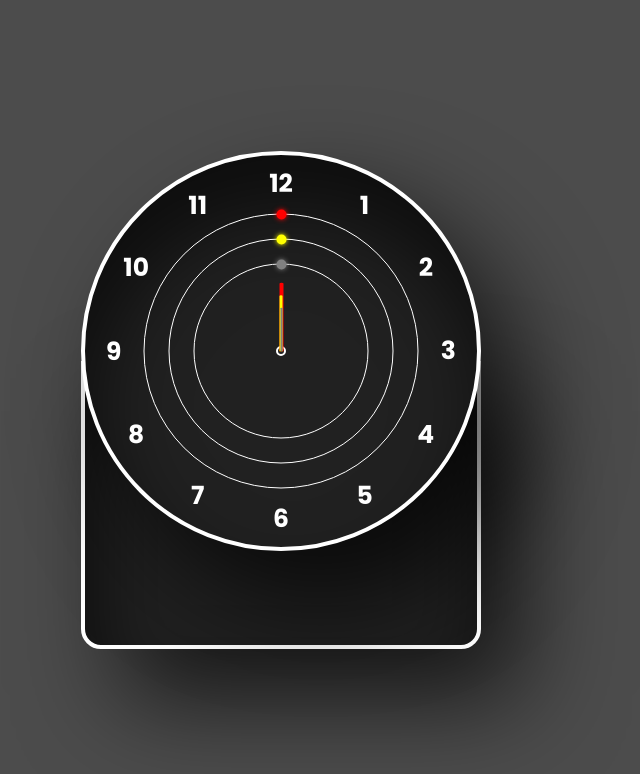
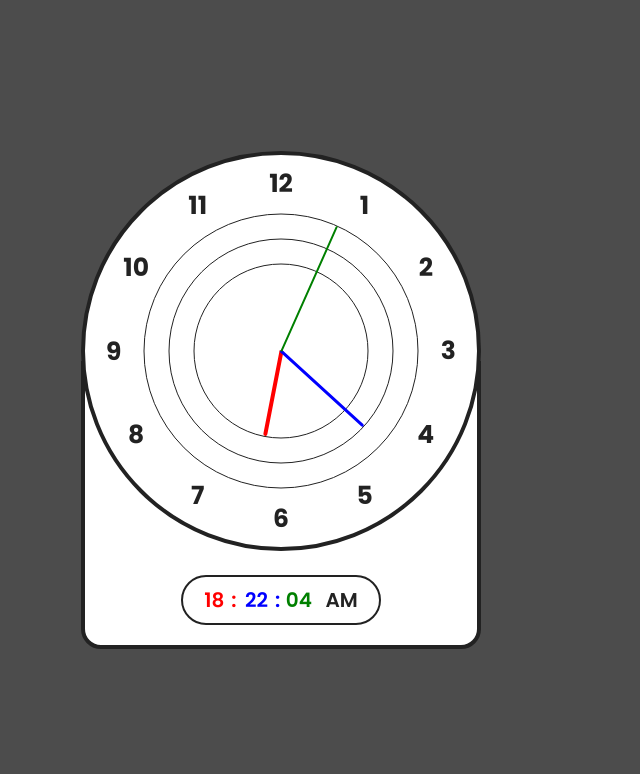
Before and after one commit to nguyenvankhai071295/Clock, a plain HTML site: page index.html in a window 1280 px wide. Shown: the whole page, without its empty margins (359-999 px from the left). Drawn offline with nearby package versions, Linux system fonts and the light colour scheme.

Commit message:
update file html css js

```diff
--- a/css/style.less
+++ b/css/style.less
@@ -31,15 +31,13 @@ body.cms-index-index
     width: 100%;
     height: 400px;
     display: block;
-    background-color: #212121;
+    background-color: #fff;
     border-radius: 50%;
     -moz-border-radius: 50%;
     -webkit-border-radius: 50%;
     position: relative;
     z-index: 1;
-    border: 4px solid #fff;
-    box-shadow: 40px 50px 100px rgba(0,0,0,0.7),
-    inset 10px 55px 80px rgba(0,0,0,0.6);
+    border: 4px solid #222;
     &::before
     {
         content: "";
@@ -65,19 +63,20 @@ body.cms-index-index
         transform: rotate(~"calc(-30deg * var(--a))");
         display: inline-block;
         font-size: 25px;
-        color: #fff;
+        color: #222;
     }
     .circle{
         position: absolute;
         top: 50%;
         left: 50%;
         transform: translate(-50%,-50%);
-        width: 275px;
-        height: 275px;
+
+        width: 175px;
+        height: 175px;
         border-radius: 50%;
         -moz-border-radius: 50%;
         -webkit-border-radius: 50%;
-        border:1px solid #fff;
+        border:1px solid #222;
         display: -webkit-box;
         display: -ms-flexbox;
         display: -webkit-flex;
@@ -86,21 +85,20 @@ body.cms-index-index
         &.circle-2{
             width: 225px;
             height: 225px;
-            &:before{
+            span{
                 z-index: 2;
                 width: 3px;
             }
         }
         &.circle-3{
-            width: 175px;
-            height: 175px;
-            &:before{
+            width: 275px;
+            height: 275px;
+            span{
                 z-index: 1;
                 width: 2px;
             }
         }
-        &:before{
-            content: "";
+        span{
             width: 4px;
             height: 50%;
             display: inline-block;
@@ -110,38 +108,62 @@ body.cms-index-index
             background-color: var(--cl);
             z-index: 3;
             transform-origin: bottom;
-            transform: scaley(0.5)
-        }
-        &:after{
-            content: "";
-            width: 10px;
-            height: 10px;
-            display: inline-block;
-            border-radius: 50%;
-            -moz-border-radius: 50%;
-            -webkit-border-radius: 50%;
-            background-color: var(--cl);
-            transform-origin: top;
-            position: absolute;
-            top: -5px;
-            box-shadow: 0px 0px 5px var(--cl);
-            -moz-box-shadow:  0px 0px 5px var(--cl);
-            -webkit-box-shadow:  0px 0px 5px var(--cl);
+            transform: scaley(0.5);
+            position: relative;
+            inset: 0;
         }
     }
 }
 .clock-body
 {
-    border: 4px solid #fff;
+    border: 4px solid #222;
     display: block;
     position: relative;
     width: 100%;
     height: 18rem;
-    background-color: #212121;
+    background-color: #fff;
     margin-top: -190px;
     border-radius: 0 0 20px 20px;
     -moz-border-radius: 0 0 20px 20px;
     -webkit-border-radius: 0 0 20px 20px;
-    box-shadow: 40px 50px 100px rgba(0,0,0,0.7),
-    inset 10px 55px 80px rgba(0,0,0,0.6);
+    .time-number
+{
+    position: absolute;
+    width: 200px;
+    height: 50px;
+    bottom: 20px;
+    left: 50%;
+    transform: translatex(-50%);
+    color: #222;
+    display: -webkit-box;
+    display: -ms-flexbox;
+    display: -webkit-flex;
+    display: flex;
+    justify-content: center;
+    align-items: center;
+    border: 2px solid #222;
+    border-radius: 50px;
+    -moz-border-radius: 50px;
+    -webkit-border-radius: 50px;
+    font-size: 20px;
+    font-weight: 600;
+    .hour,
+    .minute{
+        width: 36px;
+        &:after{
+            content: ":";
+            padding: 0 0 0 7px;
+        }
+    }
+    .second{
+        width: 35px;
+    }
+    span{
+        color: var(--cl);
+        display: inline-block;
+    }
+    .ampm{
+        text-transform: uppercase;
+    }
 }
+}
--- a/index.html
+++ b/index.html
@@ -23,9 +23,9 @@
     <div class="container">
         <div class="container-clock">
             <div class="clock-face">
-                <div class="circle" style="--cl:red"></div>
-                <div class="circle circle-2" style="--cl:yellow"></div>
-                <div class="circle circle-3" style="--cl:gray"></div>
+                <div class="circle circle-1" style="--cl:red"><span></span></div>
+                <div class="circle circle-2" style="--cl:blue"><span></span></div>
+                <div class="circle circle-3" style="--cl:green"><span></span></div>
 
                 <span style="--a:1"><b>1</b></span>
                 <span style="--a:2"><b>2</b></span>
@@ -42,7 +42,12 @@
             </div>
             <div class="clock-body">
                 <div class="time-number">
-
+                    <div class="box-time">
+                        <span class="hour" style="--cl:red"></span>
+                        <span class="minute" style="--cl:blue"></span>
+                        <span class="second" style="--cl:green"></span>
+                        <span class="ampm"></span>
+                    </div>
                 </div>
             </div>
         </div>
--- a/js/main.js
+++ b/js/main.js
@@ -0,0 +1,19 @@
+$(document).ready(function() {
+    function timeClock() {
+        var getTime = new Date();
+        let hours = getTime.getHours() * 30;
+        let minute = getTime.getMinutes() * 6;
+        let second = getTime.getSeconds() * 6;
+        $('.circle-1 span').css('transform', `rotateZ(${hours + minute/12}deg)`);
+        $('.circle-2 span').css('transform', `rotateZ(${minute +second/60}deg)`);
+        $('.circle-3 span').css('transform', `rotateZ(${second}deg)`);
+        hours = hours / 30 < 10 ? '0' + hours / 30 : hours / 30;
+        minute = minute / 6 < 10 ? '0' + minute / 6 : minute / 6;
+        second = second / 6 < 10 ? '0' + second / 6 : second / 6;
+        $('.hour').text(`${hours}`);
+        $('.minute').text(`${minute}`);
+        $('.second').text(`${second}`);
+        $('.ampm').text((hours / 30) >= 12 ? 'pm' : 'am');
+    }
+    setInterval(timeClock);
+})
```
Also changed, not shown: css/style.css.
